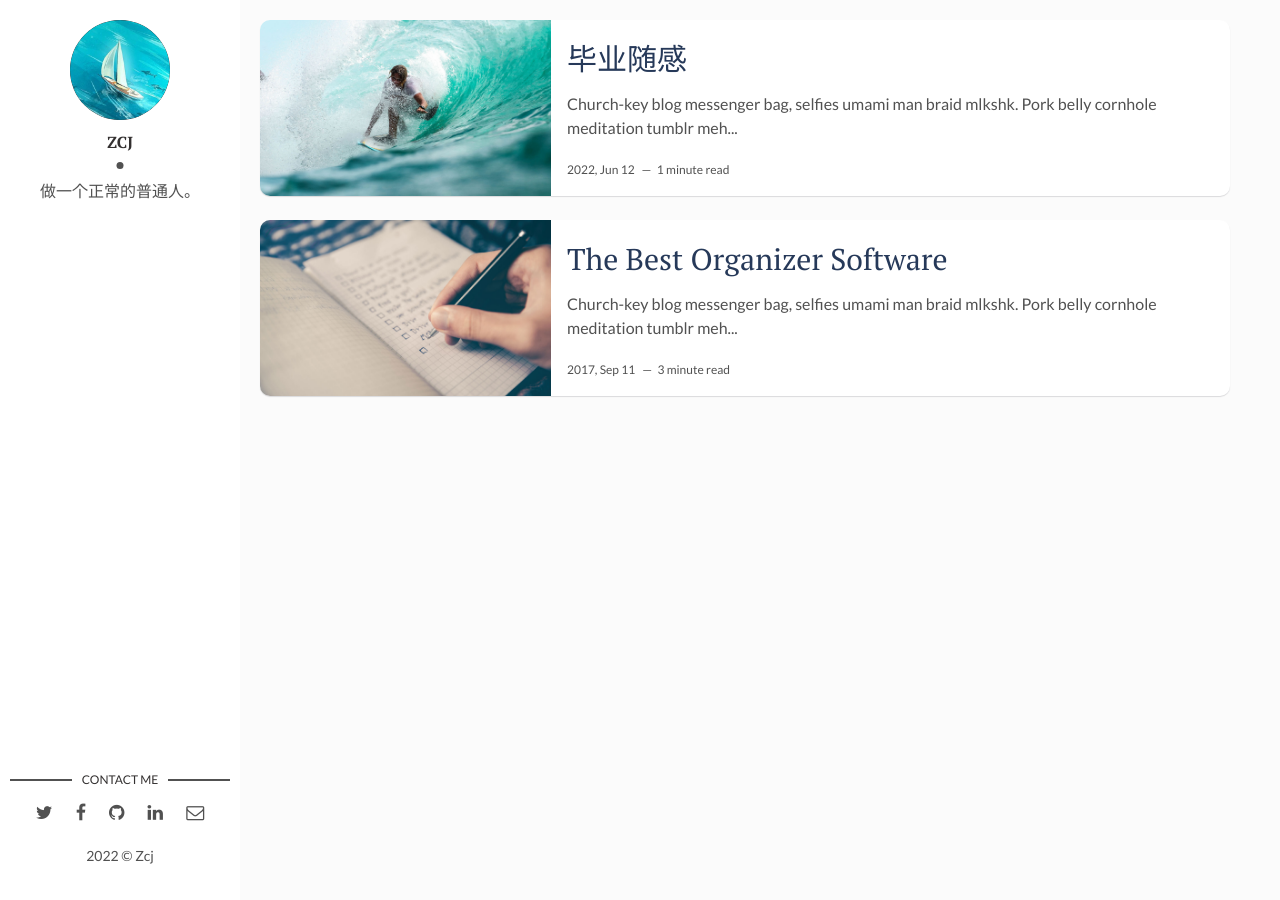
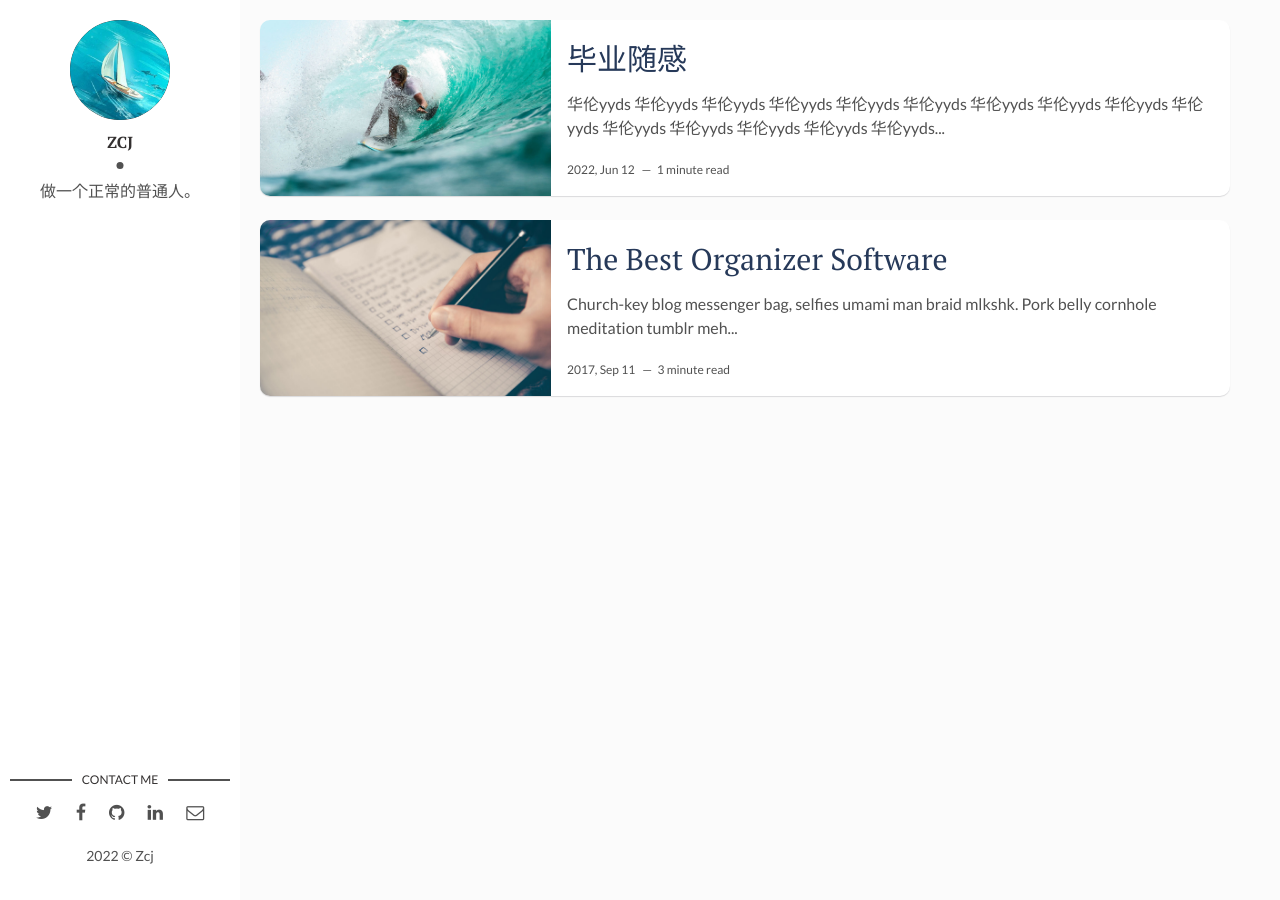
Before and after one commit to prosinesser/prosinesser.github.io, a Jekyll site: the page built from index.html, in a window 1280 px wide. Built offline with Jekyll 4.4.1, drawn with Linux system fonts in a browser that asks for light colours; the list of posts is cut into pages by our own code.

Commit message:
Update 2022-06-28-毕业随感.markdown

```diff
--- a/_posts/2022-06-28-毕业随感.markdown
+++ b/_posts/2022-06-28-毕业随感.markdown
@@ -7,4 +7,4 @@ img: i-rest.jpg # Add image post (optional)
 fig-caption: # Add figcaption (optional)
 tags: [华伦]
 ---
-Church-key blog messenger bag, selfies umami man braid mlkshk. Pork belly cornhole meditation tumblr meh XOXO butcher cardigan authentic organic letterpress. Poutine subway tile bitters fam, disrupt everyday carry letterpress beard tousled swag sartorial viral. Retro af 3 wolf moon heirloom, pork belly man bun DIY chillwave. Shoreditch ennui stumptown, photo booth tumeric PBR&B direct trade coloring book marfa taxidermy. Gentrify brunch typewriter woke freegan. Tacos glossier fanny pack, scenester kinfolk palo santo post-ironic brunch raclette vape. Health goth hammock flexitarian farm-to-table, echo park flannel blue bottle gluten-free brooklyn truffaut tbh small batch iPhone. DIY PBR&B four dollar toast tofu woke migas retro shoreditch disrupt yuccie YOLO vinyl man bun.
+华伦yyds 华伦yyds 华伦yyds 华伦yyds 华伦yyds 华伦yyds 华伦yyds 华伦yyds 华伦yyds 华伦yyds 华伦yyds 华伦yyds 华伦yyds 华伦yyds 华伦yyds 华伦yyds 华伦yyds 华伦yyds 华伦yyds 华伦yyds 华伦yyds 华伦yyds 华伦yyds 华伦yyds 华伦yyds 华伦yyds 华伦yyds 华伦yyds 华伦yyds 华伦yyds 华伦yyds 华伦yyds 华伦yyds 华伦yyds 华伦yyds 华伦yyds
```
